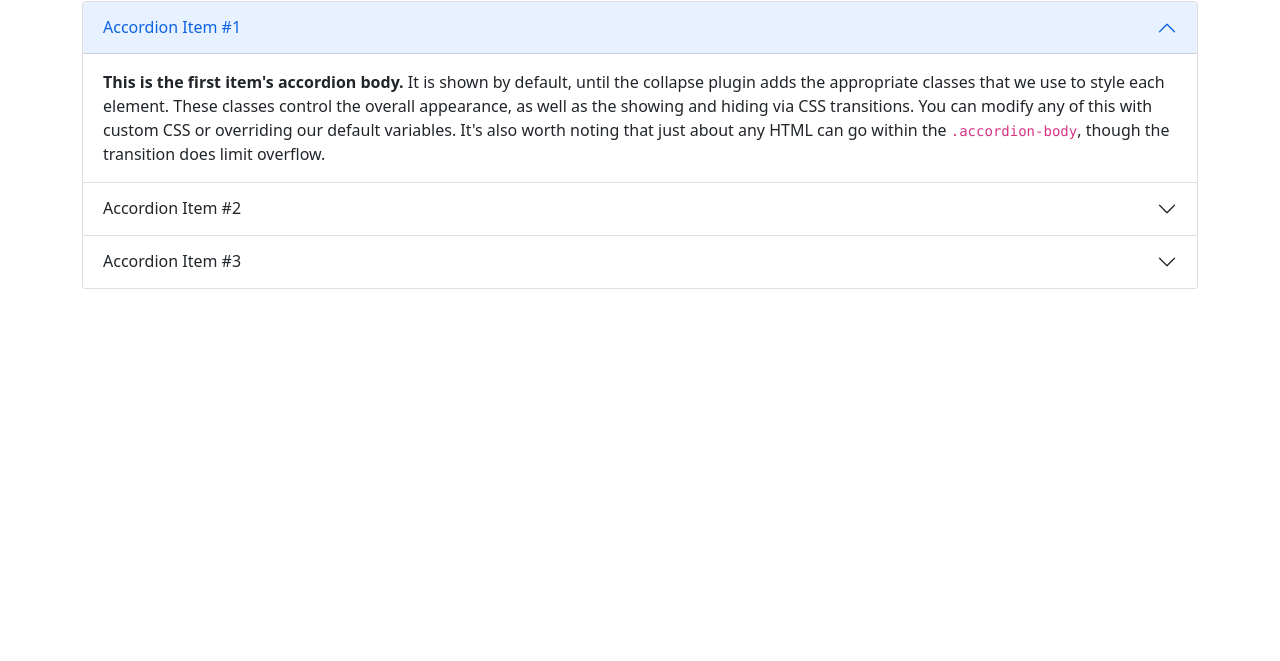
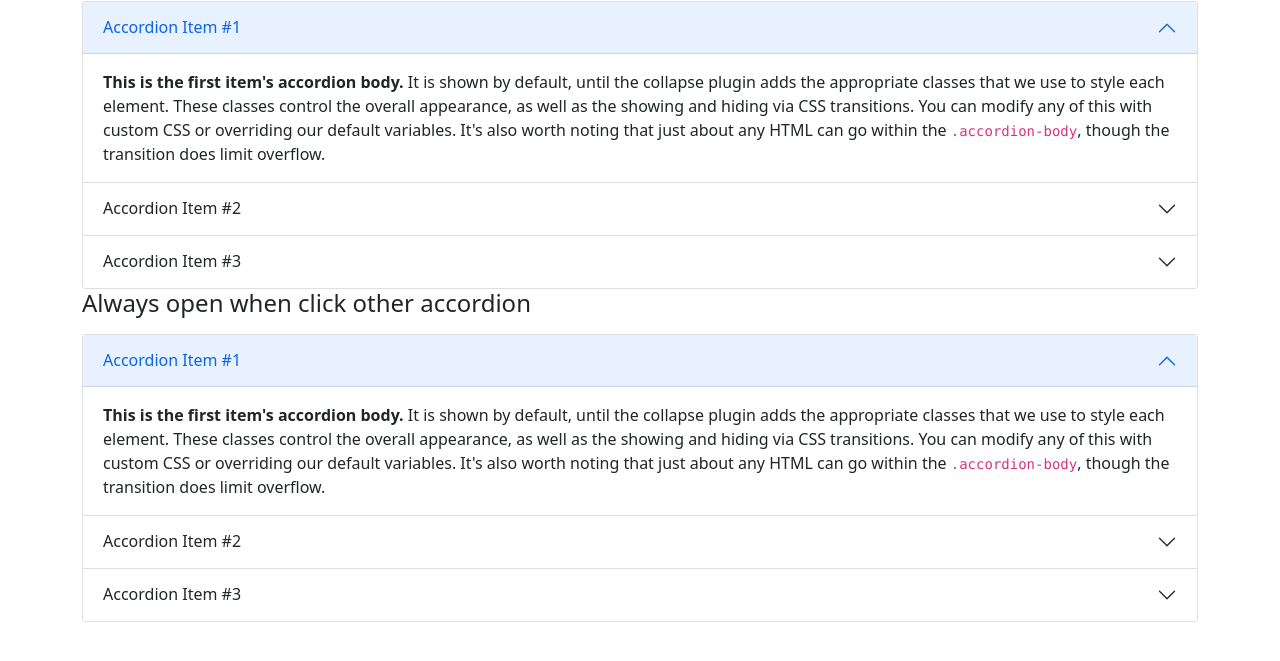
Before and after one commit to raselkobir1/Front-end-Practice, a plain HTML site: page Components/Accordion.html in a window 1280 px wide. Shown: the part 63-724 px from the top of the page. Drawn offline with nearby package versions, Linux system fonts and the light colour scheme.

Commit message:
accordion another example

```diff
--- a/Components/Accordion.html
+++ b/Components/Accordion.html
@@ -53,6 +53,47 @@
         </div>
       </div>
 
+      <h4>Always open when click other accordion</h4>
+      <p class="mb-3"></p>
+      <div class="accordion" id="accordionPanelsStayOpenExample">
+        <div class="accordion-item">
+          <h2 class="accordion-header" id="panelsStayOpen-headingOne">
+            <button class="accordion-button" type="button" data-bs-toggle="collapse" data-bs-target="#panelsStayOpen-collapseOne" aria-expanded="true" aria-controls="panelsStayOpen-collapseOne">
+              Accordion Item #1
+            </button>
+          </h2>
+          <div id="panelsStayOpen-collapseOne" class="accordion-collapse collapse show" aria-labelledby="panelsStayOpen-headingOne">
+            <div class="accordion-body">
+              <strong>This is the first item's accordion body.</strong> It is shown by default, until the collapse plugin adds the appropriate classes that we use to style each element. These classes control the overall appearance, as well as the showing and hiding via CSS transitions. You can modify any of this with custom CSS or overriding our default variables. It's also worth noting that just about any HTML can go within the <code>.accordion-body</code>, though the transition does limit overflow.
+            </div>
+          </div>
+        </div>
+        <div class="accordion-item">
+          <h2 class="accordion-header" id="panelsStayOpen-headingTwo">
+            <button class="accordion-button collapsed" type="button" data-bs-toggle="collapse" data-bs-target="#panelsStayOpen-collapseTwo" aria-expanded="false" aria-controls="panelsStayOpen-collapseTwo">
+              Accordion Item #2
+            </button>
+          </h2>
+          <div id="panelsStayOpen-collapseTwo" class="accordion-collapse collapse" aria-labelledby="panelsStayOpen-headingTwo">
+            <div class="accordion-body">
+              <strong>This is the second item's accordion body.</strong> It is hidden by default, until the collapse plugin adds the appropriate classes that we use to style each element. These classes control the overall appearance, as well as the showing and hiding via CSS transitions. You can modify any of this with custom CSS or overriding our default variables. It's also worth noting that just about any HTML can go within the <code>.accordion-body</code>, though the transition does limit overflow.
+            </div>
+          </div>
+        </div>
+        <div class="accordion-item">
+          <h2 class="accordion-header" id="panelsStayOpen-headingThree">
+            <button class="accordion-button collapsed" type="button" data-bs-toggle="collapse" data-bs-target="#panelsStayOpen-collapseThree" aria-expanded="false" aria-controls="panelsStayOpen-collapseThree">
+              Accordion Item #3
+            </button>
+          </h2>
+          <div id="panelsStayOpen-collapseThree" class="accordion-collapse collapse" aria-labelledby="panelsStayOpen-headingThree">
+            <div class="accordion-body">
+              <strong>This is the third item's accordion body.</strong> It is hidden by default, until the collapse plugin adds the appropriate classes that we use to style each element. These classes control the overall appearance, as well as the showing and hiding via CSS transitions. You can modify any of this with custom CSS or overriding our default variables. It's also worth noting that just about any HTML can go within the <code>.accordion-body</code>, though the transition does limit overflow.
+            </div>
+          </div>
+        </div>
+      </div>
+
 </div>
     <script src="https://cdn.jsdelivr.net/npm/bootstrap@5.0.2/dist/js/bootstrap.bundle.min.js" integrity="sha384-MrcW6ZMFYlzcLA8Nl+NtUVF0sA7MsXsP1UyJoMp4YLEuNSfAP+JcXn/tWtIaxVXM" crossorigin="anonymous"></script>
 
```
